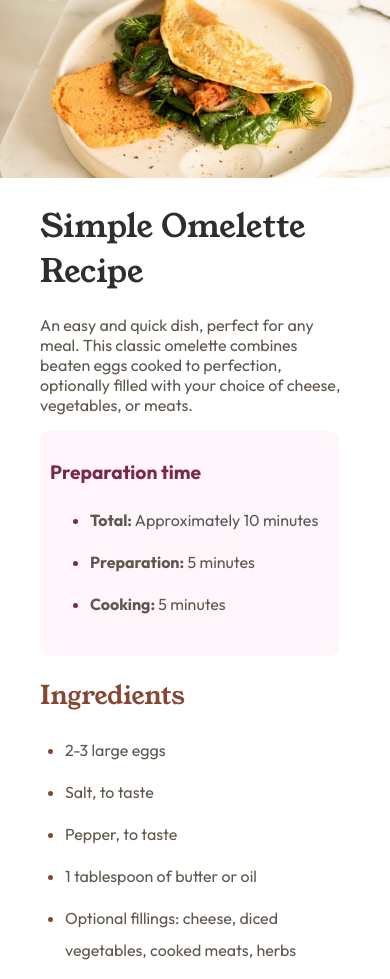
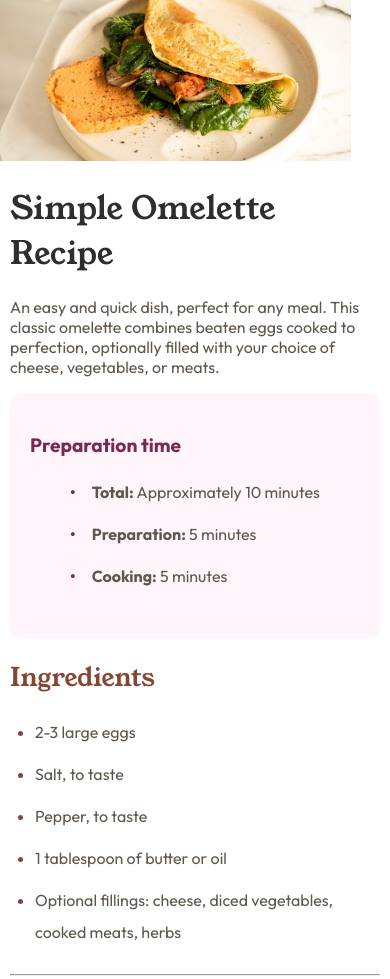
Before and after one commit to NycsAgnes/Frontend-mentor-Recipe-page-challenge, a plain HTML site: page index.html in a window 390 px wide. Shown: the top 979 px of the page. Drawn offline with Linux system fonts and the light colour scheme.

Commit message:
Update index.html

```diff
--- a/index.html
+++ b/index.html
@@ -28,7 +28,7 @@
       margin-right: auto;
       background-color: white;
       width: 50%;
-      border: 10px solid white;
+      border: 40px solid white;
       border-radius: 20px;
     }
     img{
@@ -36,7 +36,7 @@
       border-radius: 10px;
     }
     .inner-card{
-      border: 40px solid white;
+      border: solid white;
       border-top: 20px;
     }
     h1{
@@ -122,11 +122,11 @@
       margin:0;
     }
     .inner-card{
-      border: 40px solid white;
+      border: 10px solid white;
       border-top: 20px;
     }
     img{
-      max-width: 100%;
+      max-width: 90%;
     }
     h1{
       font-size: 2rem;
@@ -162,7 +162,7 @@
       max-width: 90%;
       align-items: center;
       background-color: hsl(330, 100%, 98%);
-      border: 10px solid hsl(330, 100%, 98%);
+      border: 20px solid hsl(330, 100%, 98%);
       border-radius: 10px;
       color: hsl(332, 51%, 32%);
       font-family: "Outfit", sans-serif;
@@ -170,6 +170,14 @@
     }
     li{
       padding-bottom: 10px;
+    }
+    #time-box{
+      display: flex;
+      align-items: center;
+    }
+    #time-box:before {
+      content: "\2022";
+      margin-right: 1em;
     }
     h3{
       font-size: 1.2rem;
@@ -216,9 +224,9 @@
 
       <div class="time-box"><h3>Preparation time</h3>
         <ul>
-          <li><span><b>Total:</b> Approximately 10 minutes</span></li>
-          <li><span><b>Preparation:</b> 5 minutes</span></li>
-          <li><span><b>Cooking:</b> 5 minutes</span></li>
+          <li id="time-box"><span><b>Total:</b> Approximately 10 minutes</span></li>
+          <li id="time-box"><span><b>Preparation:</b> 5 minutes</span></li>
+          <li id="time-box"><span><b>Cooking:</b> 5 minutes</span></li>
         </ul>
       </div>
       <div class="ingredients">
```
